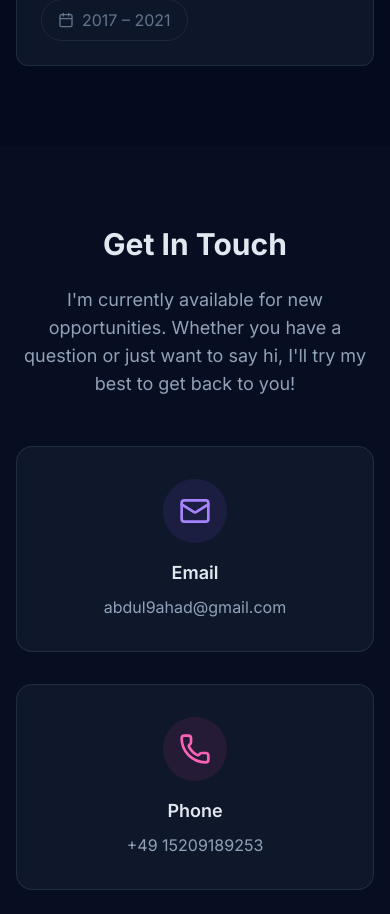
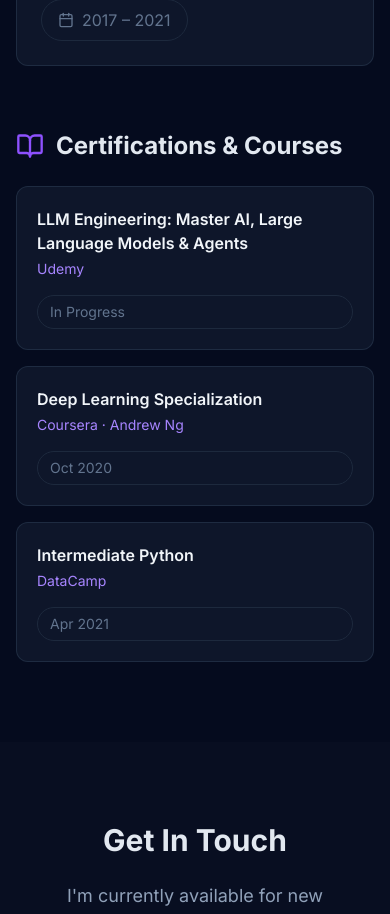
Before and after one commit to abdul99ahad/portfolio, a Next.js app: page / in a window 390 px wide. Shown: the part 8460-9374 px from the top of the page. Built offline with nearby package versions, Linux system fonts and the light colour scheme.

Commit message:
feat: add certifications and courses to education

```diff
--- a/src/components/Education.tsx
+++ b/src/components/Education.tsx
@@ -1,7 +1,7 @@
 "use client";
 
 import { motion } from 'framer-motion';
-import { GraduationCap, Calendar, Award } from 'lucide-react';
+import { GraduationCap, Calendar, Award, BookOpen } from 'lucide-react';
 
 const Education = () => {
     const education = [
@@ -19,6 +19,23 @@ const Education = () => {
         },
     ];
 
+    const certifications = [
+        {
+            title: "LLM Engineering: Master AI, Large Language Models & Agents",
+            issuer: "Udemy",
+            date: "In Progress"
+        },
+        {
+            title: "Deep Learning Specialization",
+            issuer: "Coursera · Andrew Ng",
+            date: "Oct 2020"
+        },
+        {
+            title: "Intermediate Python",
+            issuer: "DataCamp",
+            date: "Apr 2021"
+        }
+    ];
 
     return (
         <section id="education" aria-label="Academic Background" className="py-20 bg-slate-900/30">
@@ -62,6 +79,36 @@ const Education = () => {
                     ))}
                 </div>
 
+                {/* Certifications */}
+                <motion.div
+                    initial={{ opacity: 0, y: 20 }}
+                    whileInView={{ opacity: 1, y: 0 }}
+                    viewport={{ once: true }}
+                    className="max-w-4xl mx-auto mt-16"
+                >
+                    <h3 className="text-2xl font-bold mb-6 flex items-center gap-3">
+                        <BookOpen className="text-violet-500 w-7 h-7" />
+                        Certifications &amp; Courses
+                    </h3>
+                    <div className="space-y-4">
+                        {certifications.map((cert, index) => (
+                            <motion.div
+                                key={index}
+                                initial={{ opacity: 0, x: -20 }}
+                                whileInView={{ opacity: 1, x: 0 }}
+                                viewport={{ once: true }}
+                                transition={{ delay: index * 0.1 }}
+                                className="bg-slate-800/40 p-5 rounded-xl border border-slate-700/50 flex flex-col md:flex-row md:items-center justify-between gap-4 hover:border-violet-500/30 transition-colors"
+                            >
+                                <div>
+                                    <p className="font-semibold text-slate-100">{cert.title}</p>
+                                    <p className="text-violet-400 text-sm mt-1">{cert.issuer}</p>
+                                </div>
+                                <span className="flex-shrink-0 text-sm text-slate-500 bg-slate-900/50 px-3 py-1.5 rounded-full border border-slate-800">{cert.date}</span>
+                            </motion.div>
+                        ))}
+                    </div>
+                </motion.div>
             </div>
         </section>
     );
```
